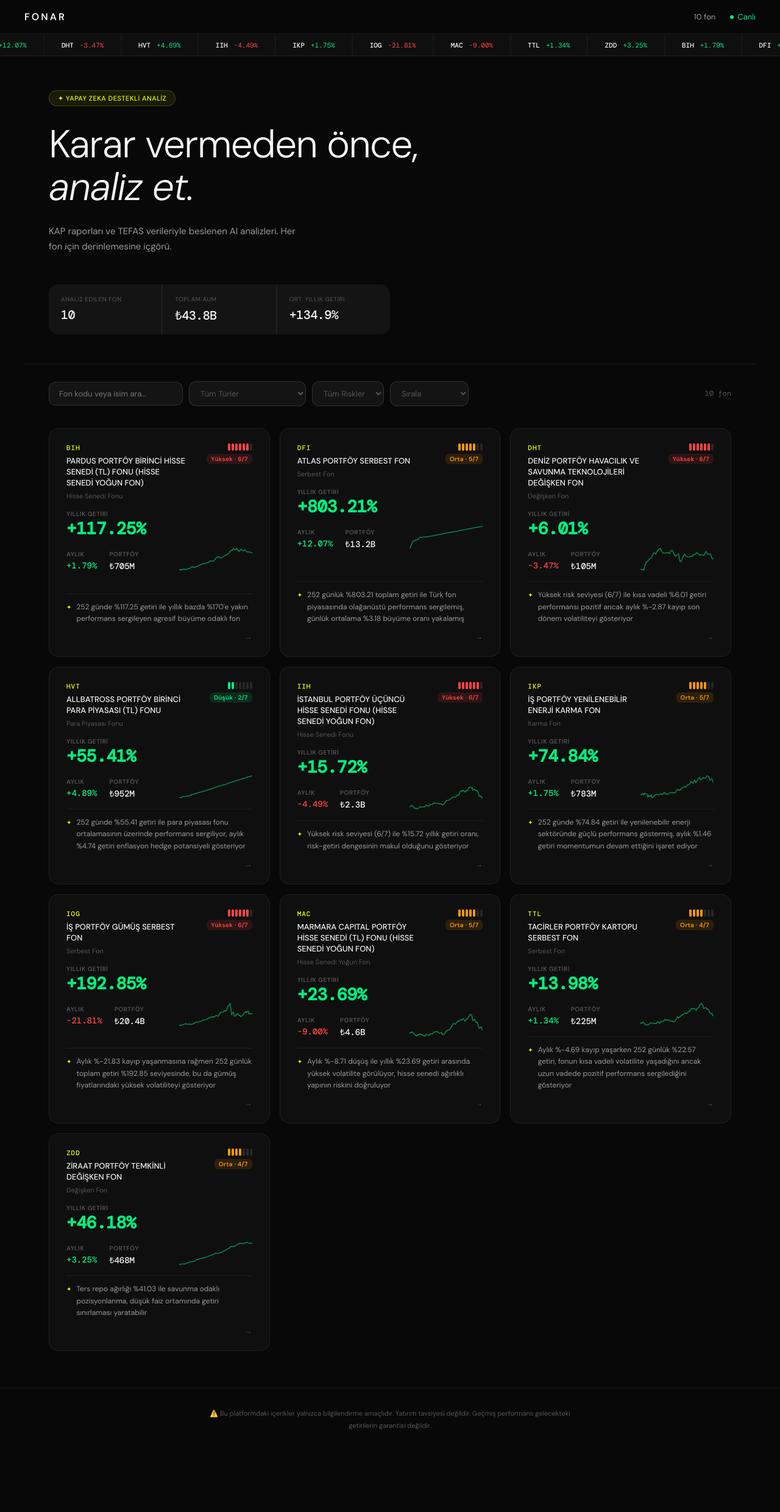
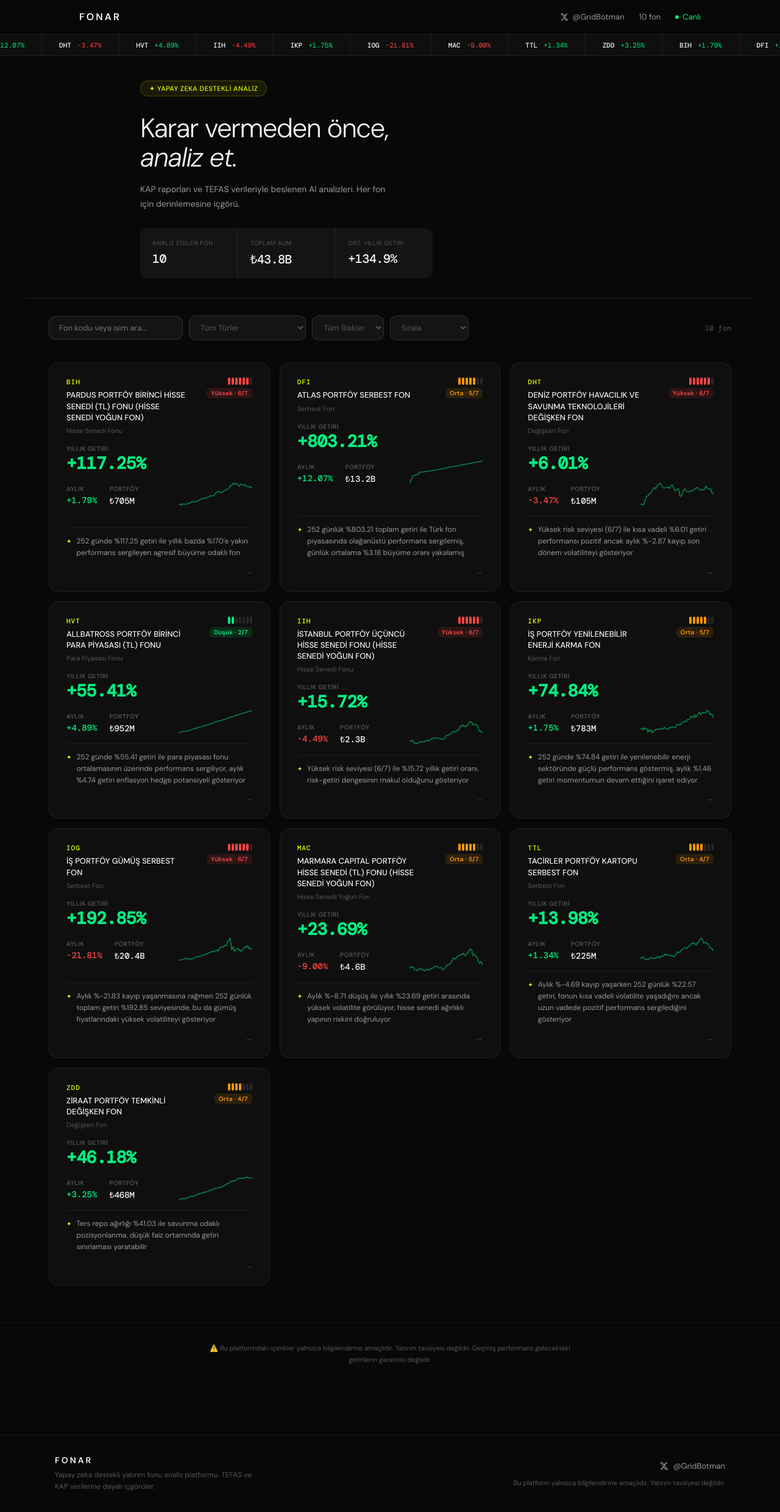
Before and after one commit to novmber/fonar-web, a Next.js app: page / in a window 1280 px wide. Shown: the whole page at 61% size. Before the commit the page ends 2380 px from the top, so only its background shows below. Built offline with nearby package versions, Linux system fonts and the light colour scheme.

Commit message:
ui: hero küçült, nav ortala, twitter link, footer

```diff
--- a/app/page.tsx
+++ b/app/page.tsx
@@ -90,14 +90,22 @@
     <main style={{ minHeight: '100vh', background: 'var(--bg)' }}>
 
       {/* NAV */}
-      <nav className="nav-padding" style={{ position: 'fixed', top: 0, left: 0, right: 0, zIndex: 100, borderBottom: '1px solid var(--border)', background: 'rgba(8,8,8,0.9)', backdropFilter: 'blur(20px)', padding: '0 40px', height: 56, display: 'flex', alignItems: 'center', justifyContent: 'space-between' }}>
+      <nav className="nav-padding" style={{ position: 'fixed', top: 0, left: 0, right: 0, zIndex: 100, borderBottom: '1px solid var(--border)', background: 'rgba(8,8,8,0.9)', backdropFilter: 'blur(20px)', height: 56 }}>
+        <div style={{ maxWidth: 1100, margin: '0 auto', padding: '0 40px', height: '100%', display: 'flex', alignItems: 'center', justifyContent: 'space-between' }}>
           <span style={{ fontWeight: 700, fontSize: 16, letterSpacing: 3 }}>FONAR</span>
           <div style={{ display: 'flex', alignItems: 'center', gap: 24, fontSize: 13, color: 'var(--text2)' }}>
+            <a href="https://x.com/GridBotman" target="_blank" rel="noopener noreferrer" style={{ color: 'var(--text2)', textDecoration: 'none', display: 'flex', alignItems: 'center', gap: 6, transition: 'color 0.2s' }}
+              onMouseOver={e => (e.currentTarget.style.color = '#fff')}
+              onMouseOut={e => (e.currentTarget.style.color = 'var(--text2)')}>
+              <svg width="14" height="14" viewBox="0 0 24 24" fill="currentColor"><path d="M18.244 2.25h3.308l-7.227 8.26 8.502 11.24H16.17l-4.714-6.231-5.401 6.231H2.744l7.73-8.835L1.254 2.25H8.08l4.253 5.622 5.911-5.622zm-1.161 17.52h1.833L7.084 4.126H5.117z"/></svg>
+              @GridBotman
+            </a>
             <span>{funds.length} fon</span>
             <span style={{ color: 'var(--green)', display: 'flex', alignItems: 'center', gap: 6 }}>
               <span style={{ display: 'inline-block', width: 6, height: 6, borderRadius: '50%', background: 'var(--green)', animation: 'pulse 2s infinite' }} />
               Canlı
             </span>
+          </div>
         </div>
       </nav>
 
@@ -121,18 +129,18 @@
       </div>
 
       {/* HERO */}
-      <section className="hero-section" style={{ padding: '56px 40px 48px', maxWidth: 1200, margin: '0 auto' }}>
+      <section className="hero-section" style={{ padding: '40px 40px 32px', maxWidth: 900, margin: '0 auto' }}>
         <div className="fade-up" style={{ display: 'inline-flex', alignItems: 'center', gap: 8, background: 'var(--accent2)', border: '1px solid rgba(232,255,0,0.2)', borderRadius: 100, padding: '5px 14px', fontSize: 11, color: 'var(--accent)', fontWeight: 500, marginBottom: 28, letterSpacing: 0.5 }}>
           ✦ YAPAY ZEKA DESTEKLİ ANALİZ
         </div>
-        <h1 className="fade-up-2 hero-h1" style={{ fontSize: 'clamp(32px, 5vw, 64px)', fontWeight: 300, lineHeight: 1.1, letterSpacing: -1.5, marginBottom: 24 }}>
+        <h1 className="fade-up-2 hero-h1" style={{ fontSize: 'clamp(24px, 3.5vw, 44px)', fontWeight: 300, lineHeight: 1.1, letterSpacing: -1.5, marginBottom: 16 }}>
           Karar vermeden önce,<br />
           <em style={{ fontStyle: 'italic', fontWeight: 300 }}>analiz et.</em>
         </h1>
-        <p className="fade-up-3" style={{ fontSize: 15, color: 'var(--text2)', maxWidth: 420, lineHeight: 1.7, marginBottom: 48 }}>
+        <p className="fade-up-3" style={{ fontSize: 14, color: 'var(--text2)', maxWidth: 420, lineHeight: 1.7, marginBottom: 28 }}>
           KAP raporları ve TEFAS verileriyle beslenen AI analizleri. Her fon için derinlemesine içgörü.
         </p>
-        <div className="fade-up-4 stats-bar" style={{ display: 'flex', gap: 1, background: 'var(--border)', borderRadius: 16, overflow: 'hidden', maxWidth: 560 }}>
+        <div className="fade-up-4 stats-bar" style={{ display: 'flex', gap: 1, background: 'var(--border)', borderRadius: 12, overflow: 'hidden', maxWidth: 480 }}>
           {[
             { label: 'Analiz Edilen Fon', value: funds.length.toString() },
             { label: 'Toplam AUM', value: fmt(totalAum) },
@@ -278,6 +286,29 @@
           Geçmiş performans gelecekteki getirilerin garantisi değildir.
         </p>
       </footer>
+      {/* FOOTER */}
+      <footer style={{ borderTop: '1px solid var(--border)', marginTop: 80, padding: '32px 40px' }}>
+        <div style={{ maxWidth: 1100, margin: '0 auto', display: 'flex', alignItems: 'center', justifyContent: 'space-between', flexWrap: 'wrap', gap: 16 }}>
+          <div>
+            <div style={{ fontWeight: 700, fontSize: 14, letterSpacing: 3, marginBottom: 6 }}>FONAR</div>
+            <div style={{ fontSize: 12, color: 'var(--text3)', maxWidth: 340, lineHeight: 1.6 }}>
+              Yapay zeka destekli yatırım fonu analiz platformu. TEFAS ve KAP verilerine dayalı içgörüler.
+            </div>
+          </div>
+          <div style={{ display: 'flex', flexDirection: 'column', alignItems: 'flex-end', gap: 12 }}>
+            <a href="https://x.com/GridBotman" target="_blank" rel="noopener noreferrer"
+              style={{ display: 'flex', alignItems: 'center', gap: 8, color: 'var(--text2)', textDecoration: 'none', fontSize: 13, transition: 'color 0.2s' }}
+              onMouseOver={e => (e.currentTarget.style.color = '#fff')}
+              onMouseOut={e => (e.currentTarget.style.color = 'var(--text2)')}>
+              <svg width="15" height="15" viewBox="0 0 24 24" fill="currentColor"><path d="M18.244 2.25h3.308l-7.227 8.26 8.502 11.24H16.17l-4.714-6.231-5.401 6.231H2.744l7.73-8.835L1.254 2.25H8.08l4.253 5.622 5.911-5.622zm-1.161 17.52h1.833L7.084 4.126H5.117z"/></svg>
+              @GridBotman
+            </a>
+            <div style={{ fontSize: 11, color: 'var(--text3)' }}>
+              Bu platform yalnızca bilgilendirme amaçlıdır. Yatırım tavsiyesi değildir.
+            </div>
+          </div>
+        </div>
+      </footer>
     </main>
   )
 }
```
Lines whose indentation alone changed are shown as unchanged.
